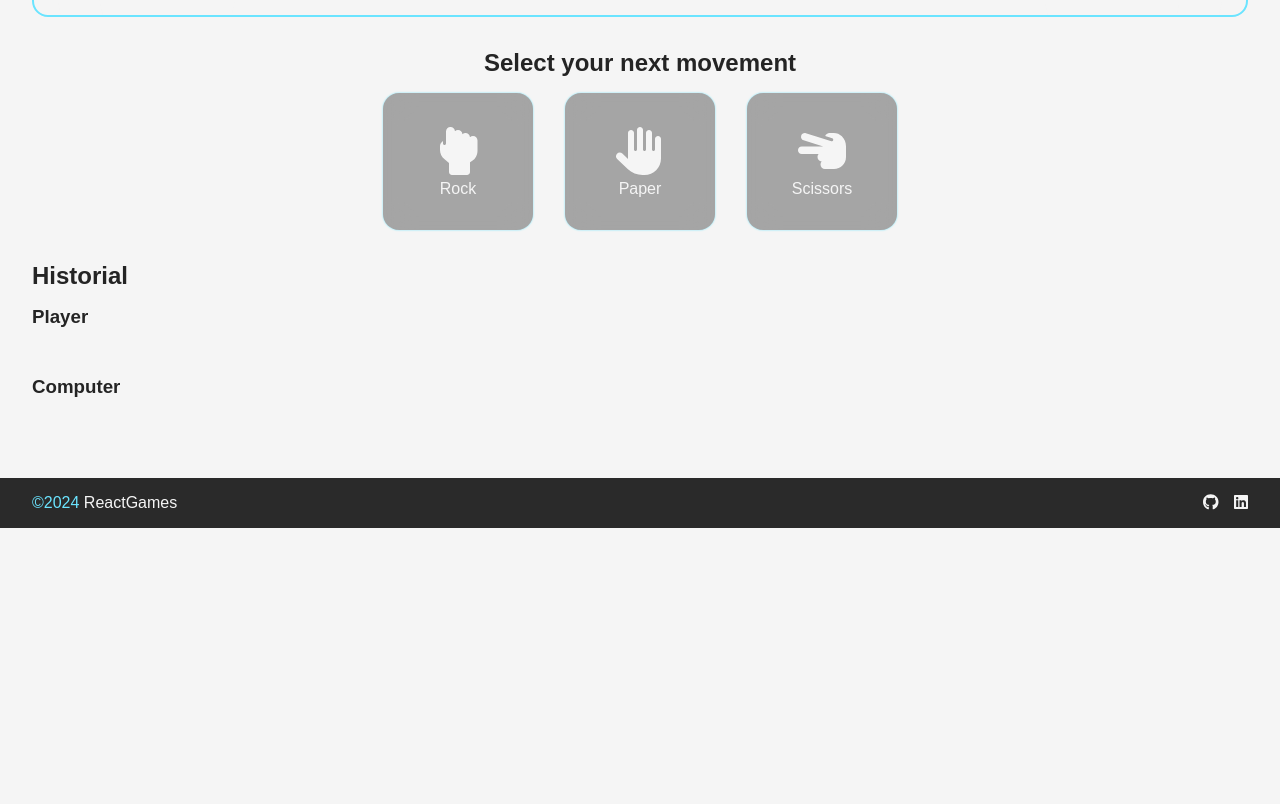
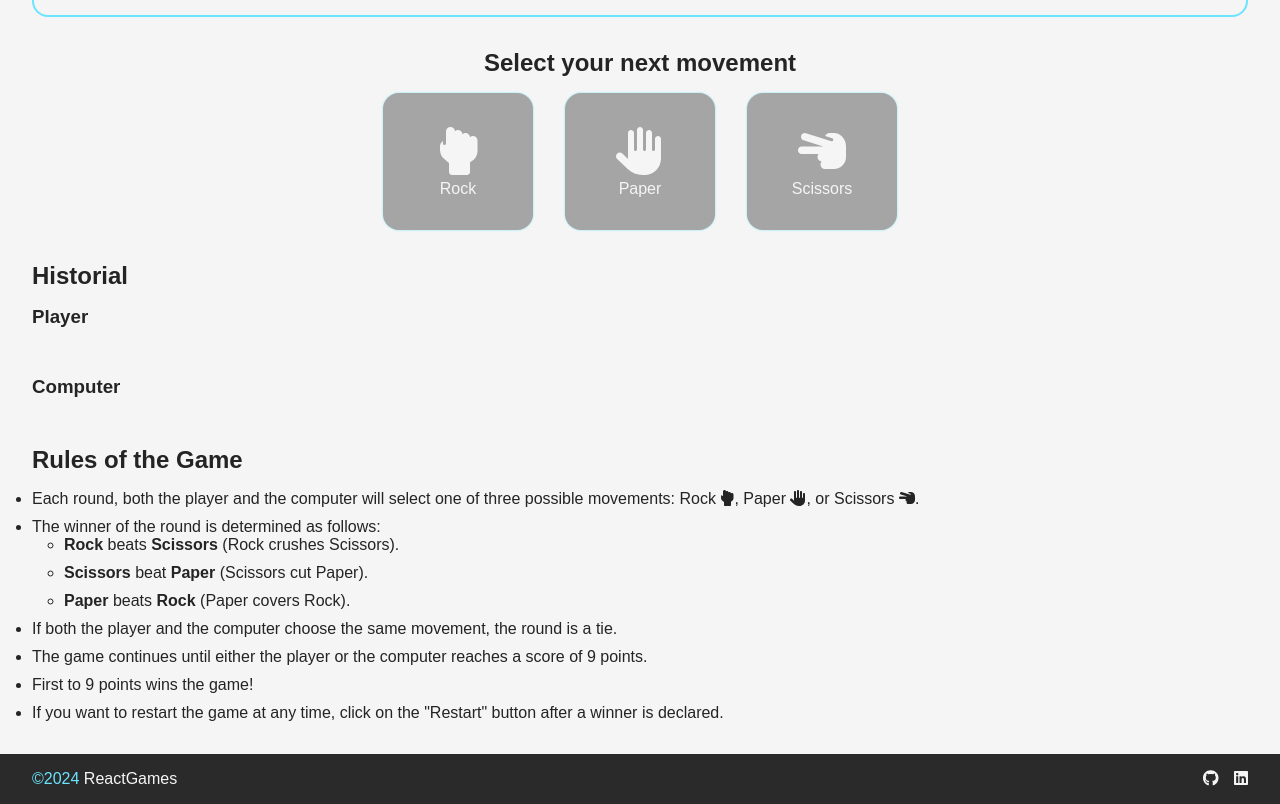
Before and after one commit to Tonips22/ReactGames, a React (Vite) app: page /RockPaperScissors in a window 1280 px wide. Shown: the part 335-1139 px from the top of the page. Before the commit the page ends 863 px from the top, so only its background shows below. Built offline with nearby package versions, Linux system fonts and the light colour scheme.

Commit message:
Add RPS rules implementation

```diff
--- a/src/pages/RockPaperScissors.jsx
+++ b/src/pages/RockPaperScissors.jsx
@@ -188,7 +188,23 @@ function RockPaperScissors(){
             </section>
 
             <section className='RPS-rules'>
+                <h2>Rules of the Game</h2>
+                <ul className='RPS-rules-ul'>
+                    <li>Each round, both the player and the computer will select one of three possible movements: Rock <i>{MOVEMENTS[0].icon}</i>, Paper <i>{MOVEMENTS[1].icon}</i>, or Scissors <i>{MOVEMENTS[2].icon}</i>.</li>
+                    <li>The winner of the round is determined as follows:
+                        <ul className='RPS-rules-ul-secondary'>
+                            <li><strong>Rock</strong> beats <strong>Scissors</strong> (Rock crushes Scissors).</li>
+                            <li><strong>Scissors</strong> beat <strong>Paper</strong> (Scissors cut Paper).</li>
+                            <li><strong>Paper</strong> beats <strong>Rock</strong> (Paper covers Rock).</li>
+                        </ul>
+                    </li>
+                    <li>If both the player and the computer choose the same movement, the round is a tie.</li>
+                    <li>The game continues until either the player or the computer reaches a score of 9 points.</li>
+                    <li>First to 9 points wins the game!</li>
+                    <li>If you want to restart the game at any time, click on the "Restart" button after a winner is declared.</li>
+                </ul>
             </section>
+
 
                 {
                     (winner !== false) && (
--- a/src/styles/pages/RockPaperScissors.css
+++ b/src/styles/pages/RockPaperScissors.css
@@ -228,3 +228,31 @@
     background-color: var(--white);
     color: black;
 }
+
+
+/*Rules*/
+
+.RPS-rules{
+    display: flex;
+    flex-direction: column;
+    gap: 1rem;
+}
+
+.RPS-rules h2{
+    font-family: var(--secondary-font);
+}
+
+.RPS-rules-ul{
+    list-style-type: disc;
+    display: flex;
+    flex-direction: column;
+    gap: 10px;
+}
+
+.RPS-rules-ul-secondary{
+    list-style-type: circle;
+    margin-left: 2rem;
+    display: flex;
+    flex-direction: column;
+    gap: 10px;
+}
```
